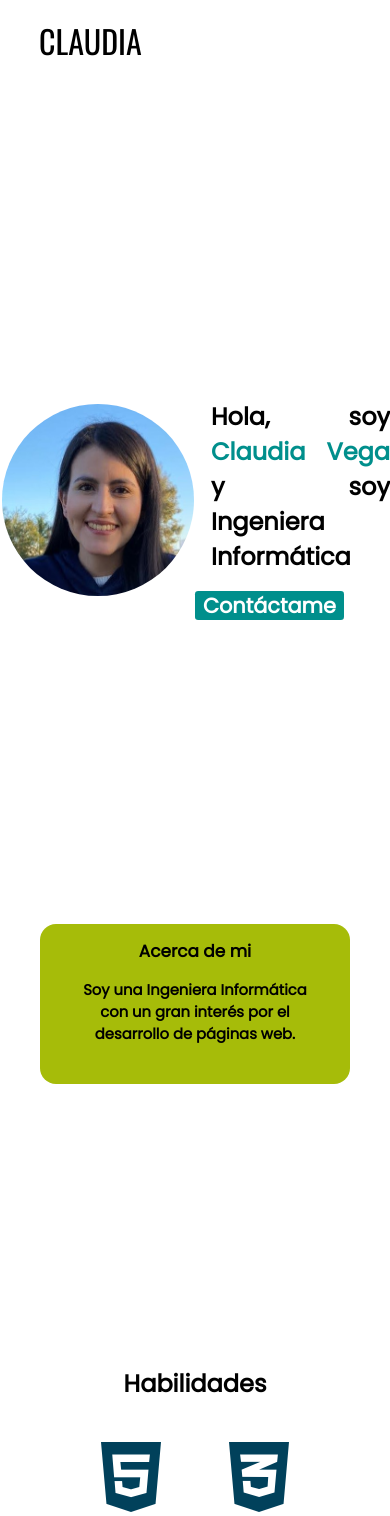
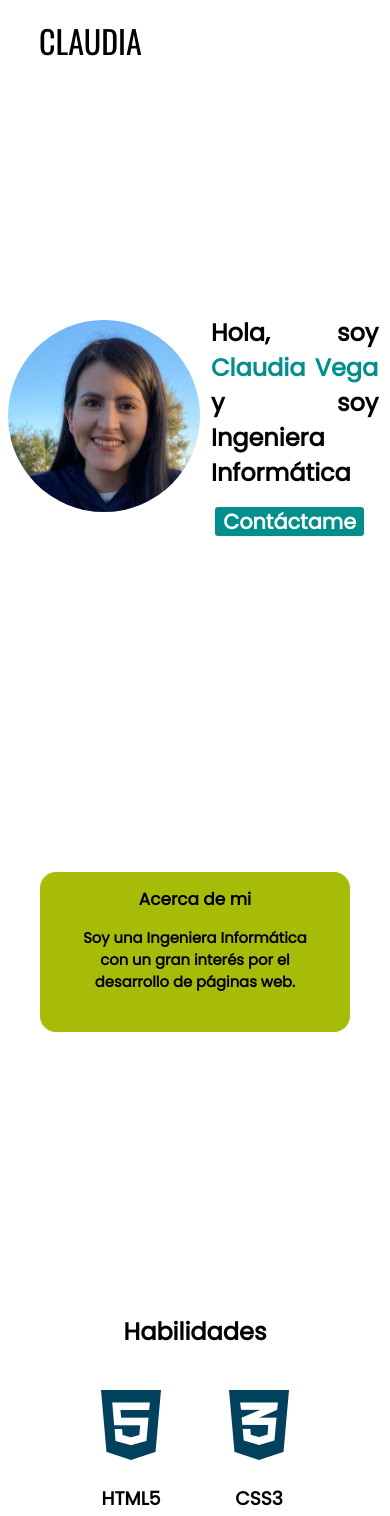
Before and after one commit to claudiamv31/portfolio, a React (Create React App) app: page / in a window 390 px wide. Shown: the top 1516 px of the page. Built offline with nearby package versions, Linux system fonts and the light colour scheme.

Commit message:
changes in heights in design of home

```diff
--- a/src/components/AboutMe.module.css
+++ b/src/components/AboutMe.module.css
@@ -3,3 +3,10 @@
   height: 100vh;
   width: 100%;
 }
+
+@media screen and (max-width: 550px) {
+  .about-me {
+    height: 80vh;
+    padding-top: 30%;
+  }
+}
--- a/src/components/Contact.module.css
+++ b/src/components/Contact.module.css
@@ -126,8 +126,8 @@
   }
 
   .wrapper {
-    padding-top: 15%;
-    height: 50vh;
+    height: 80vh;
+    padding-top: 4%;
   }
 
   .box {
@@ -135,3 +135,9 @@
     height: 10rem;
   }
 }
+
+@media screen and (max-width: 400px) {
+  .wrapper {
+    padding-top: 22%;
+  }
+}
--- a/src/components/Home.module.css
+++ b/src/components/Home.module.css
@@ -18,6 +18,7 @@
   display: table-cell;
   vertical-align: middle;
   text-align: center;
+  padding-left: 2%;
 }
 
 .home-img img {
@@ -31,7 +32,7 @@
   display: table-cell;
   vertical-align: middle;
   text-align: justify;
-  margin-right: 2rem;
+  padding-right: 3%;
 }
 
 .home-info h1 {
@@ -71,6 +72,10 @@
     height: 18rem;
     border-radius: 15vh;
   }
+
+  .home-info a {
+    margin-left: 11%;
+  }
 }
 
 @media screen and (max-width: 650px) {
@@ -85,7 +90,11 @@
   }
 }
 
-@media screen and (max-width: 520px) {
+@media screen and (max-width: 550px) {
+  .home {
+    height: 80vh;
+  }
+
   .home-info h1 {
     padding-left: 1rem;
     font-size: 1.5rem;
--- a/src/components/Proyects.module.css
+++ b/src/components/Proyects.module.css
@@ -42,7 +42,12 @@ h4 {
   text-align: justify;
 }
 
-@media screen and (max-width: 530px) {
+@media screen and (max-width: 550px) {
+  .proyects {
+    padding-top: 50%;
+    height: 80vh;
+  }
+
   .clavtv {
     width: 20rem;
     height: 10rem;
```
